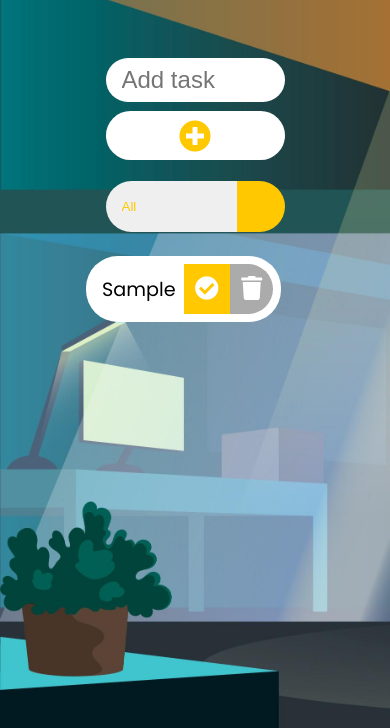
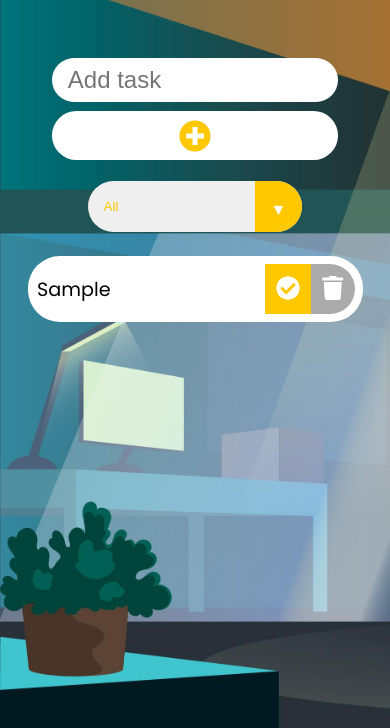
Before and after one commit to 217033Mbatha/TO-DO-LIST, a website: page public/Listfile.html in a window 390 px wide. Both pictures are taken after typing "Sample" into the empty fields and a click on the button 195 px from the left and 251 px from the top of the page. Shown: the part 116-844 px from the top of the page. Drawn offline with Linux system fonts and the light colour scheme.

Commit message:
Updated to do list design

```diff
--- a/public/Listfile.html
+++ b/public/Listfile.html
@@ -16,7 +16,7 @@
         <h1>My To Do List</h1>
     </header>
     <form action="">
-        <input type="text" class="todo-input" placeholder="Add task" maxlength="20" >
+        <input type="text" class="todo-input" placeholder="Add task" maxlength="17" >
         <button class="todo-button" type="submit">
             <i class="fas fa-plus-circle fa-lg"></i>
         </button>
--- a/public/script.js
+++ b/public/script.js
@@ -10,7 +10,7 @@ filterOption.addEventListener("change", filterTodo);
 
 function addTodo(event) {
     event.preventDefault();
-    if (todoInput.value.trim() === "") return;  // Prevent adding empty items
+    if (todoInput.value.trim() === "") return;
 
     const todoDiv = document.createElement("div");
     todoDiv.classList.add("todo");
--- a/public/style.css
+++ b/public/style.css
@@ -8,18 +8,16 @@ body {
     background: url(./back.jpg);
     background-size: cover;
     background-color: rgb(18, 15, 32);
-    color: rgb(255, 200, 0);;
+    color: rgb(255, 200, 0);
     font-family: "Poppins", sans-serif;
     min-height: 100vh;
 }
 
 header {
     font-size: 1.5rem;
-
 }
 
 header,
-
 form {
     min-height: 20vh;
     display: flex;
@@ -29,7 +27,6 @@ form {
 }
 
 form input,
-
 form button {
     padding: 0.5rem;
     padding-left: 1rem;
@@ -43,7 +40,7 @@ form button {
     color: rgb(255, 200, 0);
     background: white;
     cursor: pointer;
-    transition: all 0.3 ease;
+    transition: all 0.3s ease;
     margin-left: 0.5rem;
 }
 
@@ -57,20 +54,21 @@ form button:hover {
     margin-left: -8px;
 }
 
+/* To-Do Container */
 .todo-container {
     display: flex;
-    justify-content: start;
-    align-items: center;
-    max-width: 400px;
+    justify-content: center;
+    align-items: flex-start;
+    width: 100%;
+    max-width: 450px;
     margin: 0 auto;
 }
 
 .todo-list {
-    min-width: 30%;
-    max-height: calc(5 * 40px);
+    width: 100%;
+    max-height: 250px;
     overflow-y: auto;
     padding: 0;
-    margin: 0;
     list-style: none;
 }
 
@@ -83,6 +81,7 @@ form button:hover {
     border-radius: 4px;
 }
 
+/* To-Do Item Styling */
 .todo {
     margin: 0.5rem;
     padding-left: 0.5rem;
@@ -101,7 +100,6 @@ form button:hover {
 }
 
 .trash-btn,
-
 .complete-btn {
     color: white;
     border: none;
@@ -111,55 +109,42 @@ form button:hover {
 }
 
 .complete-btn {
-
     background: rgb(255, 200, 0);
 }
 
 .trash-btn {
-
     border-top-right-radius: 1.75rem;
     border-bottom-right-radius: 1.75rem;
     background: rgb(171, 171, 171);
 }
 
+/* Other Styling */
 .todo-item {
-
-    padding: 0rem 0.5rem;
+    padding: 0 0.1rem;
 }
 
 .fa-trash,
-
 .fa-check-circle {
-
     pointer-events: none;
-
 }
 
 .completed {
-
     text-decoration: line-through;
-
     opacity: 0.5;
 }
 
 .slide {
-
     transform: translateX(10rem);
-
     opacity: 0;
-
 }
 
 select {
-    -webkit-appearance: none;
-    -moz-appearance: none;
     appearance: none;
     outline: none;
     border: none;
 }
 
 .select {
-
     margin: 1rem;
     position: relative;
     overflow: hidden;
@@ -167,32 +152,31 @@ select {
 }
 
 select {
-
-    color:rgb(255, 200, 0);
+    color: rgb(255, 200, 0);
     width: 10rem;
     height: 3.2rem;
     cursor: pointer;
     padding: 1rem;
 }
 
-
-
 .select::after {
     content: "\25BC";
     position: absolute;
-    background:rgb(255, 200, 0);
+    background: rgb(255, 200, 0);
     top: 0;
     right: 0;
     padding: 1rem;
     pointer-events: none;
     transition: all 0.3s ease;
+    color: white;
 }
 
-.select::hover::after {
+.select:hover::after {
     background: white;
     color: rgb(255, 200, 0);
 }
 
+/* Responsive adjustments for smaller screens */
 @media (max-width: 768px) {
     header {
         font-size: 1.2rem;
@@ -208,12 +192,14 @@ select {
     form input,
     form button {
         font-size: 1.5rem;
-        width: 50%;
+        width: 80%;
         margin: 0.3rem 0;
     }
 
     .todo-container {
-        max-width: 60%;
+        width: 90%; /* Make the container wider on smaller screens */
+        max-width: none; /* Remove max-width constraint */
+        margin: 0 auto;
     }
 
     .todo {
@@ -227,10 +213,10 @@ select {
     }
 
     .select {
-        width: 50%;
+        width: 60%;
     }
 
     select {
-        width: 80%;
+        width: 100%;
     }
 }
```
Also changed, not shown: server.js (+9 -10 lines).
